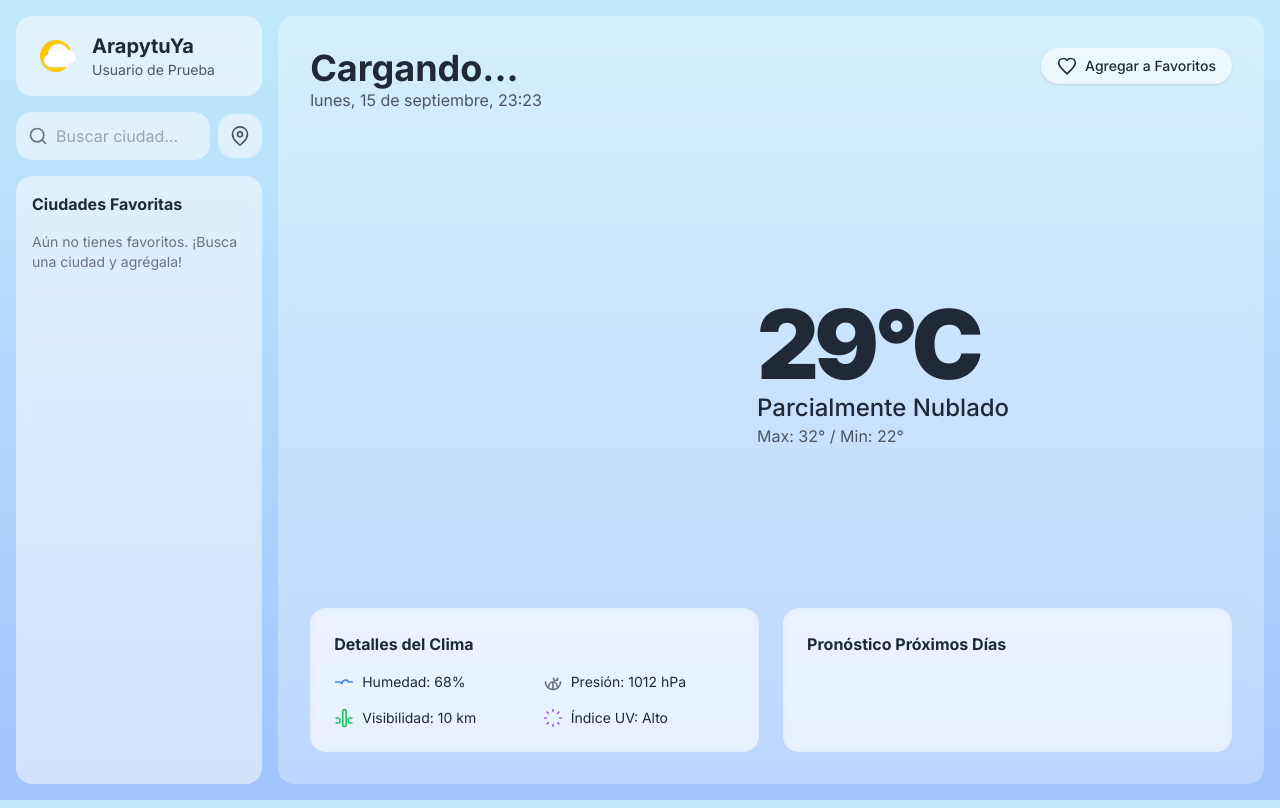
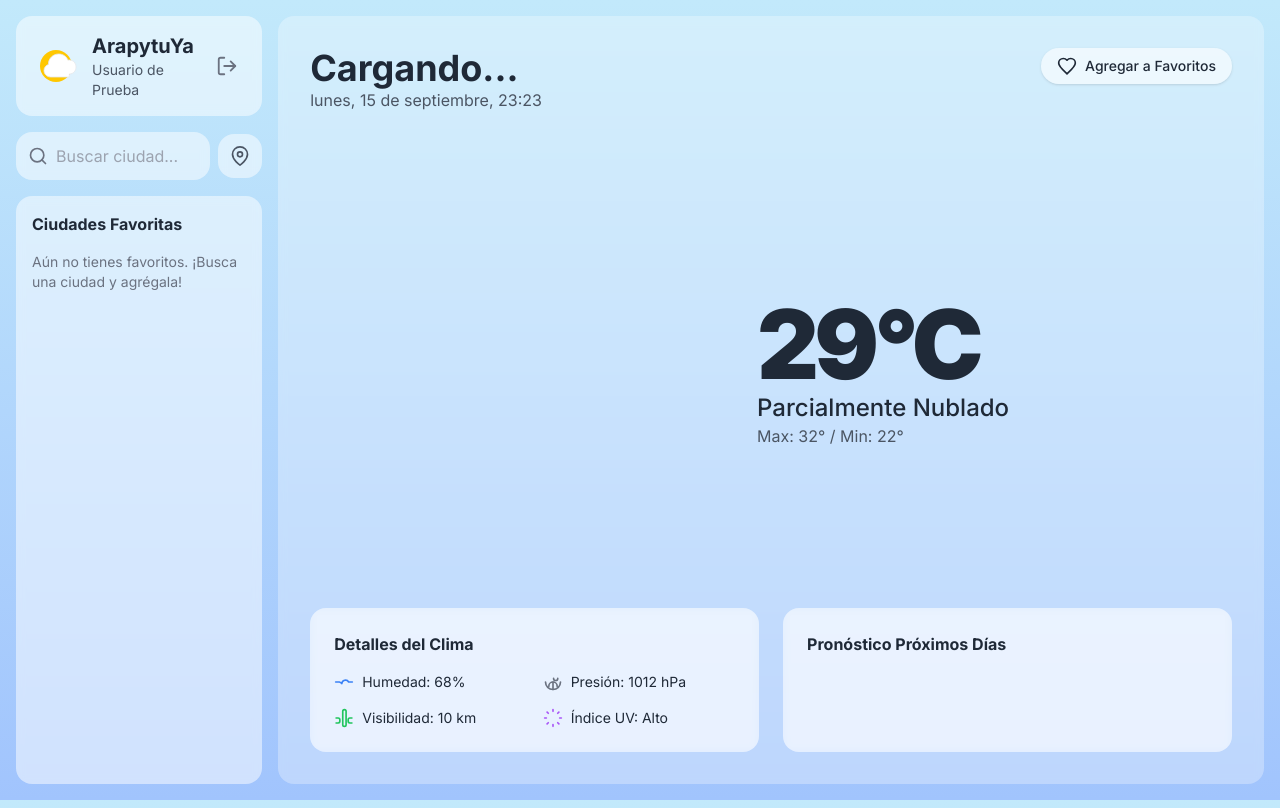
Before and after one commit to manuknz/arapytuYa, a website: page frontend/my_favorite_cities.html in a window 1280 px wide. Drawn offline with nearby package versions, Linux system fonts and the light colour scheme.

Commit message:
feat: add logout functionality and improve layout in my favorite cities page

```diff
--- a/frontend/my_favorite_cities.html
+++ b/frontend/my_favorite_cities.html
@@ -48,7 +48,7 @@
         <div
           class="flex items-center gap-3 p-4 bg-white/50 backdrop-blur-sm rounded-2xl"
         >
-          <div class="w-12 h-12">
+          <div class="w-12 h-12 flex-shrink-0">
             <svg
               viewBox="0 0 120 120"
               fill="none"
@@ -63,9 +63,32 @@
               />
             </svg>
           </div>
-          <div>
-            <h1 class="text-xl font-bold">ArapytuYa</h1>
-            <p class="text-sm text-gray-600">Usuario de Prueba</p>
+          <div class="flex-grow flex justify-between items-center">
+            <div>
+              <h1 class="text-xl font-bold">ArapytuYa</h1>
+              <p class="text-sm text-gray-600">Usuario de Prueba</p>
+            </div>
+            <button
+              id="logout-btn"
+              title="Cerrar Sesión"
+              class="text-gray-500 hover:text-red-500 transition p-2 rounded-full"
+            >
+              <svg
+                xmlns="http://www.w3.org/2000/svg"
+                width="22"
+                height="22"
+                viewBox="0 0 24 24"
+                fill="none"
+                stroke="currentColor"
+                stroke-width="2"
+                stroke-linecap="round"
+                stroke-linejoin="round"
+              >
+                <path d="M9 21H5a2 2 0 0 1-2-2V5a2 2 0 0 1 2-2h4"></path>
+                <polyline points="16 17 21 12 16 7"></polyline>
+                <line x1="21" y1="12" x2="9" y2="12"></line>
+              </svg>
+            </button>
           </div>
         </div>
 
@@ -365,6 +388,7 @@
         const searchForm = document.getElementById("search-form");
         const searchInput = document.getElementById("search-input");
         const getLocationBtn = document.getElementById("get-location-btn");
+        const logoutBtn = document.getElementById("logout-btn");
         const favoritesList = document.getElementById("favorites-list");
         const addFavoriteBtn = document.getElementById("add-favorite-btn");
 
@@ -657,6 +681,13 @@
           }
         });
 
+        logoutBtn.addEventListener("click", () => {
+          console.log("Cerrando sesión...");
+          // En una aplicación real, se limpiarían tokens de sesión, etc.
+          // Para este demo, simplemente redirigimos a la página de login.
+          window.location.href = "index.html"; // Asegúrate de que este archivo exista.
+        });
+
         addFavoriteBtn.addEventListener("click", () => {
           const cityToAdd = currentCity.split(",")[0];
           const cityIndex = favorites.findIndex(
--- a/src/app.ts
+++ b/src/app.ts
@@ -28,6 +28,11 @@ app.use(
 const staticDir = path.resolve(__dirname, "../frontend");
 app.use(express.static(staticDir));
 
+// Accesos directos útiles
+app.get(["/", "/my_favorite_cities"], (_req, res) =>
+  res.sendFile(path.join(staticDir, "my_favorite_cities.html"))
+);
+
 app.use("/api", loginRoutes);
 app.use("/api", userRoutes);
 app.use("/api", favoriteRoutes);
```
Also changed, not shown: 1 other file.
